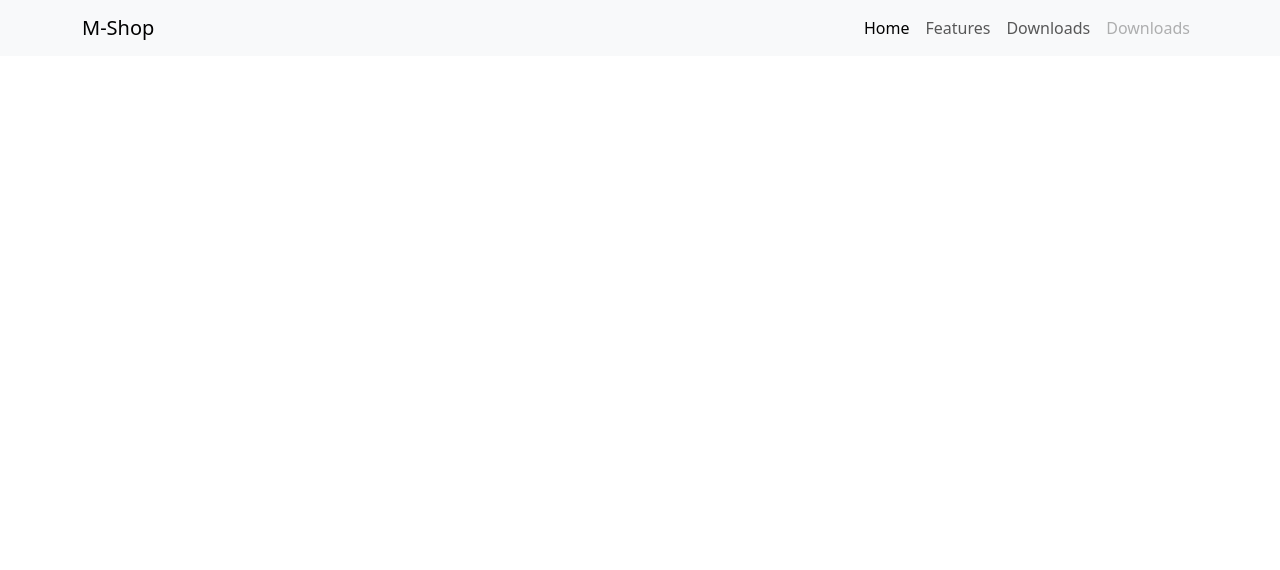
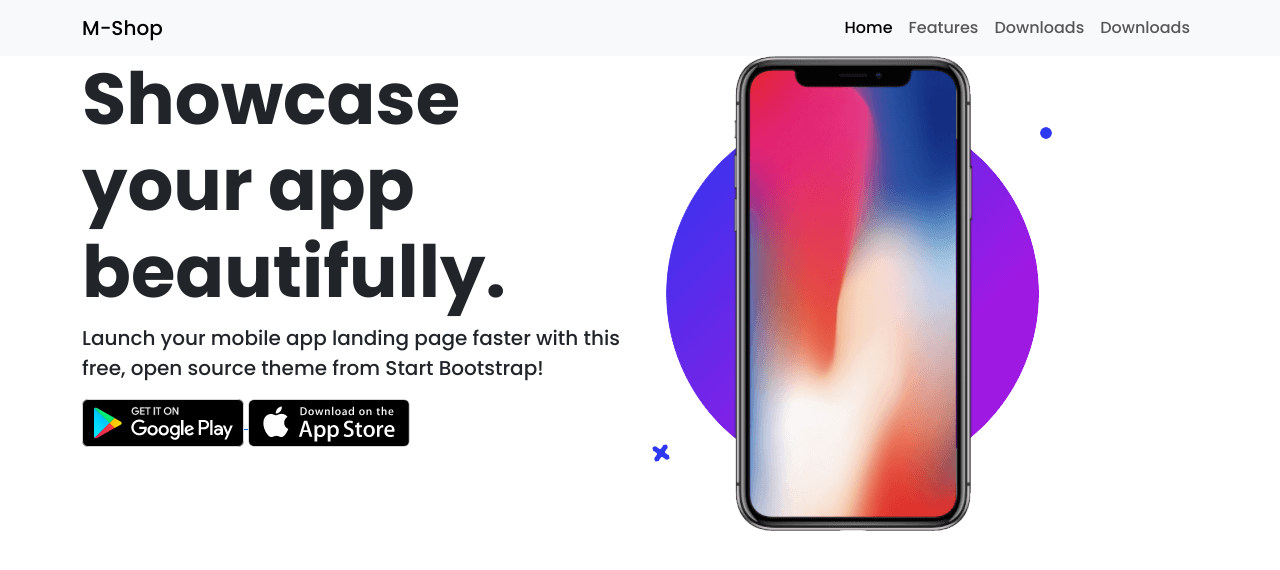
Before and after one commit to moshiur25524/Mobile_Shop_Con_2, a plain HTML site: page index.html in a window 1280 px wide. Drawn offline with nearby package versions, Linux system fonts and the light colour scheme.

Commit message:
banner added in the project

```diff
--- /dev/null
+++ b/CSS/style.css
@@ -0,0 +1,5 @@
+@import url('https://fonts.googleapis.com/css2?family=Poppins:wght@500;600;700&display=swap');
+
+body {
+    font-family: 'Poppins', sans-serif;
+}
--- a/index.html
+++ b/index.html
@@ -6,6 +6,7 @@
     <meta http-equiv="X-UA-Compatible" content="IE=edge">
     <meta name="viewport" content="width=device-width, initial-scale=1.0">
     <link rel="stylesheet" href="https://cdn.jsdelivr.net/npm/bootstrap@5.3.0-alpha1/dist/css/bootstrap.min.css">
+    <link rel="stylesheet" href="CSS/style.css">
     <title>Mobile Shop</title>
 </head>
 
@@ -30,7 +31,7 @@
                             <a class="nav-link" href="#">Downloads</a>
                         </li>
                         <li class="nav-item">
-                            <a class="nav-link disabled">Downloads</a>
+                            <a class="nav-link" href="#">Downloads</a>
                         </li>
                     </ul>
                 </div>
@@ -38,6 +39,33 @@
         </nav>
     </header>
 
+    <main>
+        <!-- Banner Section Start -->
+        <section>
+            <div class="container">
+                <div class="row">
+                    <div class="col-md-6">
+                        <h1 class="display-2 fw-bold">Showcase your app beautifully.</h1>
+                        <p class="fs-5">Launch your mobile app landing page faster with this free, open source
+                            theme from Start Bootstrap!</p>
+                        <div>
+                            <a href="">
+                                <img src="./img/google-play.png" alt="">
+                            </a>
+                            <a href="">
+                                <img src="./img/app-store.png" alt="">
+                            </a>
+                        </div>
+                    </div>
+                    <div class="col-md-6">
+                        <img src="./img/banner.png" alt="">
+                    </div>
+                </div>
+            </div>
+        </section>
+        <!-- Banner Section End -->
+    </main>
+
     <script src="https://cdn.jsdelivr.net/npm/bootstrap@5.3.0-alpha1/dist/js/bootstrap.bundle.min.js"></script>
 </body>
 
```
